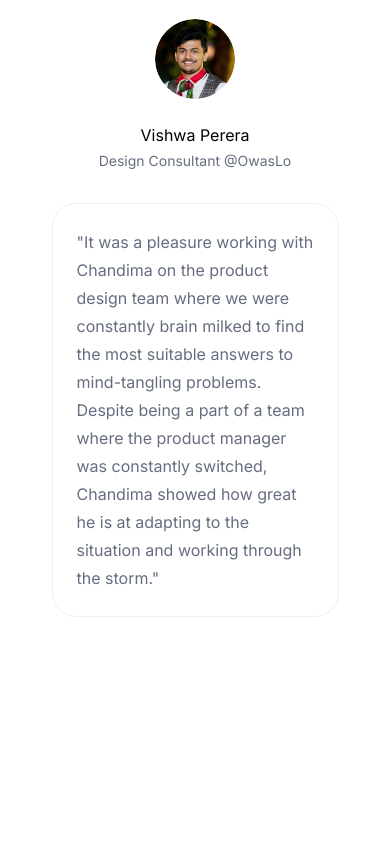
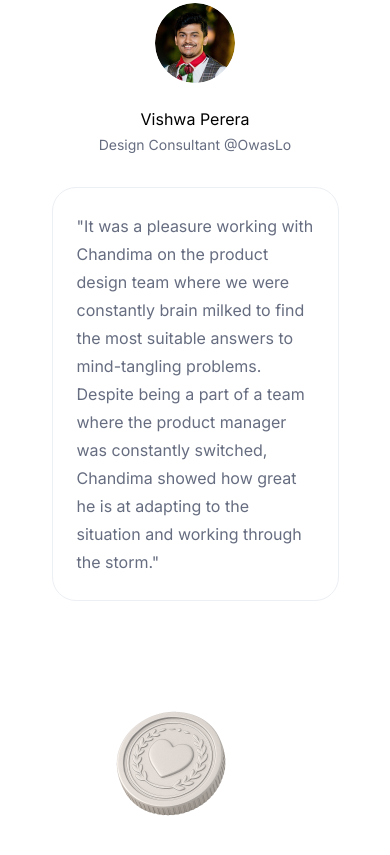
Before and after one commit to chankarunaratne/portfoliov2, a plain HTML site: page index.html in a window 390 px wide. Shown: the part 4352-5207 px from the top of the page. Before the commit the page ends 5073 px from the top, so only its background shows below. Drawn offline with Linux system fonts and the light colour scheme.

Commit message:
added illustration

```diff
--- a/index.html
+++ b/index.html
@@ -305,6 +305,15 @@
           </div>
         </div>
       </section>
+
+      <!-- Final Illustration Section -->
+      <section class="final-illustration-section">
+        <img
+          src="assets/final-illustration.png"
+          alt="Final Illustration"
+          class="final-illustration-img"
+        />
+      </section>
     </div>
 
     <script src="script-clean.js"></script>
--- a/styles.css
+++ b/styles.css
@@ -585,7 +585,7 @@ body {
   display: flex;
   flex-direction: column;
   align-items: center;
-  gap: 2rem;
+  gap: 16px;
   margin-top: 2rem;
 }
 
@@ -654,15 +654,18 @@ body {
   margin: 0;
 }
 
-/* Responsive Testimonials */
-@media (max-width: 768px) {
-  .testimonial-cards {
-    flex-direction: column;
-  }
+/* Final Illustration Section */
+.final-illustration-section {
+  margin-top: 124px;
+  display: flex;
+  justify-content: center;
+  align-items: center;
+}
 
-  .testimonial-card {
-    width: 100%;
-  }
+.final-illustration-img {
+  width: 146px;
+  height: 146px;
+  border-radius: 24px;
 }
 
 /* Responsive adjustments */
@@ -682,7 +685,8 @@ body {
   .other-work-section,
   .writing-section,
   .articles-section,
-  .testimonials-section {
+  .testimonials-section,
+  .final-illustration-section {
     width: 90% !important;
     max-width: 720px !important;
   }
@@ -717,6 +721,11 @@ body {
   }
 
   .testimonials-section {
+    margin-bottom: 32px;
+  }
+
+  .final-illustration-section {
+    margin-top: 60px;
     margin-bottom: 32px;
   }
 
```
